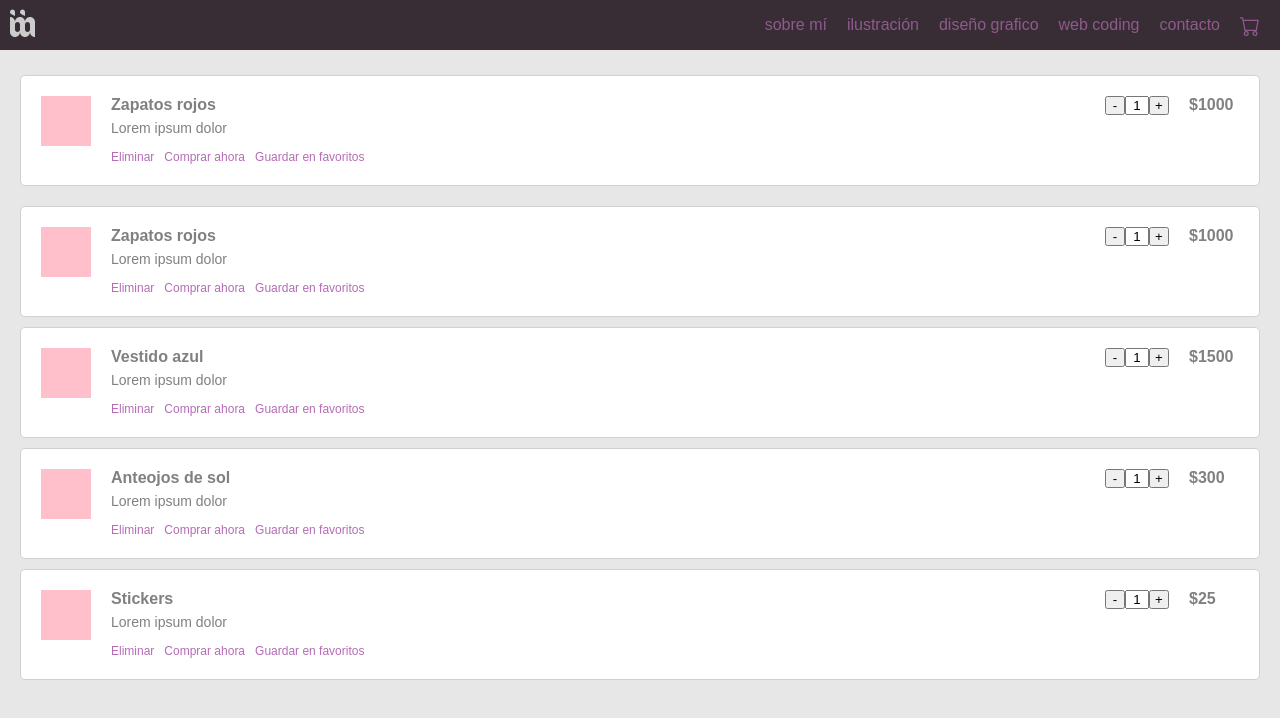
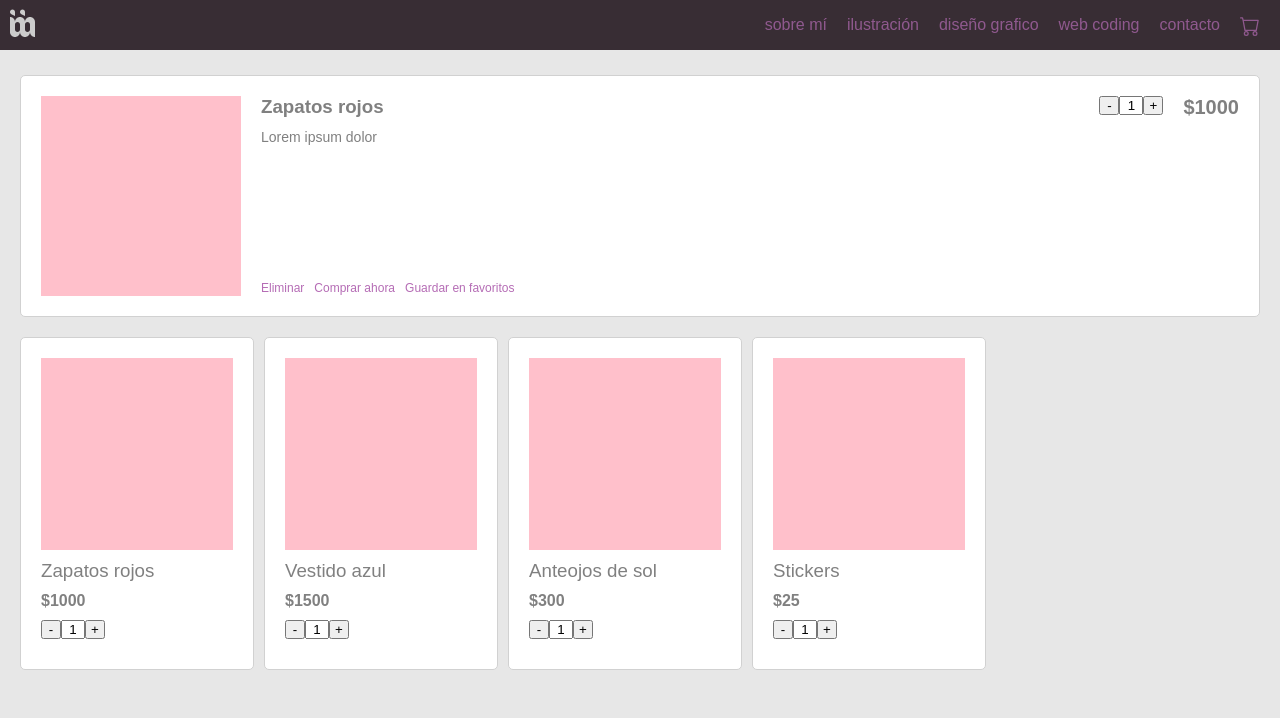
Before and after one commit to MarMuller/sokiwiholic-store, a React (Create React App) app: page / in a window 1280 px wide. Shown: the top 718 px of the page. Built offline with nearby package versions, Linux system fonts and the light colour scheme.

Commit message:
CSS Item Details implementado

```diff
--- a/src/App.js
+++ b/src/App.js
@@ -1,7 +1,7 @@
 import './styles/App.css';
 import NavBar from './components/NavBar';
-import Cart from './components/Cart';
-import ItemDetailsContainer from './components/Item_Details_Container';
+import Cart from './components/Cart_Container';
+import ItemDetailsComp from './components/Item_Details_Container';
 
 
 function App() {
@@ -12,7 +12,7 @@ function App() {
 
     <div id="content_container">
 
-      <ItemDetailsContainer/>
+      <ItemDetailsComp/>
 
       <Cart/>
 
--- a/src/components/Cart_Items.js
+++ b/src/components/Cart_Items.js
@@ -38,28 +38,16 @@ class Item extends React.Component {
             <div className="item-img">
               <img src={this.props.image} alt=""/>
             </div>
+            <h3>{this.props.name}</h3>
           </div>
 
           <div className="columna-1-grupo2">
-            <div className="item-descripcion">
-              <h3>{this.props.name}</h3>
-              <span>{this.props.description}</span>
-            </div>
-
-            <div className="item-acciones">
-              <ul>
-                <li><a href="/#">Eliminar</a></li>
-                <li><a href="/#">Comprar ahora</a></li>
-                <li><a href="/#">Guardar en favoritos</a></li>
-              </ul>
+            <div className="item-precio">
+              <span>${this.props.price}</span>
             </div>
           </div>
 
-        </div>
-
-        <div className="columna-2">
-
-          <div className="columna-2-grupo1">
+          <div className="columna-1-grupo3">
             <div className="item-cantidad">
               <button onClick={this.substract.bind(this)} type="button" name="button">
               -
@@ -70,10 +58,6 @@ class Item extends React.Component {
               <button onClick={this.add.bind(this)} type="button" name="button">
               +
               </button>
-            </div>
-
-            <div className="item-precio">
-              <span>${this.props.price}</span>
             </div>
           </div>
 
--- a/src/components/Item_Details_Container.js
+++ b/src/components/Item_Details_Container.js
@@ -6,7 +6,7 @@ import '../styles/item-details-style.css';
 let itemSelected = {image:"", name:"Zapatos rojos", description:"Lorem ipsum dolor", stock:"2", initial:"1", price:"1000"};
 
 
-class ItemDetailsContainer extends React.Component {
+class ItemDetailsComp extends React.Component {
   render() {
     return (
       <>
@@ -22,4 +22,4 @@ class ItemDetailsContainer extends React.Component {
   }
 }
 
-export default ItemDetailsContainer;
+export default ItemDetailsComp;
--- a/src/styles/cart-style.css
+++ b/src/styles/cart-style.css
@@ -8,12 +8,10 @@ a {
   margin: 20px;
 }
 
-.item__details {
-  display: flex;
-  justify-content: space-between;
-  flex-direction: row;
+.carrito__item {
+  display: inline-block;
 
-  margin-bottom: 10px;
+  margin: 0 10px 10px 0;
   padding: 20px;
   background-color: #fff;
   color: grey;
@@ -21,70 +19,51 @@ a {
   border: 1px solid #d1d1d1;
 }
 
-.item__details .columna-1 {
+.carrito__item .columna-1 {
   display: flex;
-  flex-direction: row;
+  flex-direction: column;
 }
 
-.item__details .columna-1 .columna-1-grupo1 {
-  margin-right: 20px;
+.carrito__item .columna-1 .columna-1-grupo1 {
+
 }
 
-.item__details .columna-2 .columna-2-grupo1 {
-  display: flex;
-  flex-direction: row;
-}
-
-.item__details .columna-2 .columna-2-grupo1 .item-cantidad{
-  margin-right: 20px;
-}
-
-.item-img {
-  width: 50px;
-  height: 50px;
+.carrito__item .columna-1 .columna-1-grupo1 .item-img {
+  width: 15vw;
+  height: 15vw;
+  min-width: 150px;
+  min-height: 150px;
   background-color: pink;
 }
 
-.item-descripcion {
-  margin-bottom: 10px;
+.carrito__item .columna-1 .columna-1-grupo1 img {
+
 }
 
-.item-descripcion h3 {
-  font-size: 16px;
-  margin-bottom: 5px;
+.carrito__item .columna-1 .columna-1-grupo1 h3 {
+  margin: 10px 0;
+  font-weight: normal;
 }
 
-.item-descripcion span {
-  font-size: 14px;
+.carrito__item .columna-1 .columna-1-grupo2 .item-precio {
+  min-width: 50px;
 }
 
-.item-acciones ul {
-  list-style-type: none;
-  margin: 0;
-  padding: 0;
+.carrito__item .columna-1 .columna-1-grupo2 .item-precio span {
+  font-weight: bold;
+  text-align: left;
 }
 
-.item-acciones ul li {
-  display: inline;
-  font-size: 12px;
-  margin-right: 10px;
+.carrito__item .columna-1 .columna-1-grupo3 .item-cantidad {
+  margin: 10px 0;
 }
 
-.item-cantidad button {
+.carrito__item .columna-1 .columna-1-grupo3 .item-cantidad button {
   width: 20px;
   text-align: center;
 }
 
-.item-cantidad input {
+.carrito__item .columna-1 .columna-1-grupo3 .item-cantidad input {
   width: 20px;
   text-align: center;
 }
-
-.item-precio {
-  min-width: 50px;
-}
-
-.item-precio span {
-  font-weight: bold;
-  text-align: left;
-}
--- a/src/styles/item-details-style.css
+++ b/src/styles/item-details-style.css
@@ -8,7 +8,7 @@ a {
   margin: 20px;
 }
 
-.carrito__item {
+.item__details {
   display: flex;
   justify-content: space-between;
   flex-direction: row;
@@ -21,70 +21,77 @@ a {
   border: 1px solid #d1d1d1;
 }
 
-.carrito__item .columna-1 {
+.item__details .columna-1 {
   display: flex;
   flex-direction: row;
 }
 
-.carrito__item .columna-1 .columna-1-grupo1 {
+.item__details .columna-1 .columna-1-grupo1 {
   margin-right: 20px;
 }
 
-.carrito__item .columna-2 .columna-2-grupo1 {
-  display: flex;
-  flex-direction: row;
-}
-
-.carrito__item .columna-2 .columna-2-grupo1 .item-cantidad{
-  margin-right: 20px;
-}
-
-.item-img {
-  width: 50px;
-  height: 50px;
+.item__details .columna-1 .columna-1-grupo1 .item-img {
+  width: 200px;
+  height: 200px;
   background-color: pink;
 }
 
-.item-descripcion {
+.item__details .columna-1 .columna-1-grupo2 {
+  display: flex;
+  flex-direction: column;
+  justify-content: space-between;
+}
+
+.item__details .columna-1 .columna-1-grupo2 .item-descripcion {
   margin-bottom: 10px;
 }
 
-.item-descripcion h3 {
-  font-size: 16px;
-  margin-bottom: 5px;
+.item__details .columna-1 .columna-1-grupo2 .item-descripcion h3 {
+  margin-bottom: 10px;
 }
 
-.item-descripcion span {
+.item__details .columna-1 .columna-1-grupo2 .item-descripcion span {
   font-size: 14px;
 }
 
-.item-acciones ul {
+.item__details .columna-1 .columna-1-grupo2 .item-acciones ul {
   list-style-type: none;
   margin: 0;
   padding: 0;
 }
 
-.item-acciones ul li {
+.item__details .columna-1 .columna-1-grupo2 .item-acciones ul li {
   display: inline;
   font-size: 12px;
   margin-right: 10px;
 }
 
-.item-cantidad button {
+.item__details .columna-2 .columna-2-grupo1 {
+  display: flex;
+  flex-direction: row;
+}
+
+.item__details .columna-2 .columna-2-grupo1 .item-cantidad{
+  margin-right: 20px;
+}
+
+
+.item__details .columna-2 .columna-2-grupo1 .item-cantidad button {
   width: 20px;
   text-align: center;
 }
 
-.item-cantidad input {
+.item__details .columna-2 .columna-2-grupo1 .item-cantidad input {
   width: 20px;
   text-align: center;
 }
 
-.item-precio {
+.item__details .columna-2 .columna-2-grupo1 .item-precio {
   min-width: 50px;
 }
 
-.item-precio span {
+.item__details .columna-2 .columna-2-grupo1 .item-precio span {
+  font-size: 20px;
   font-weight: bold;
   text-align: left;
 }
```
Also changed, not shown: src/components/Cart_Container.js (renamed from src/components/Cart.js).
